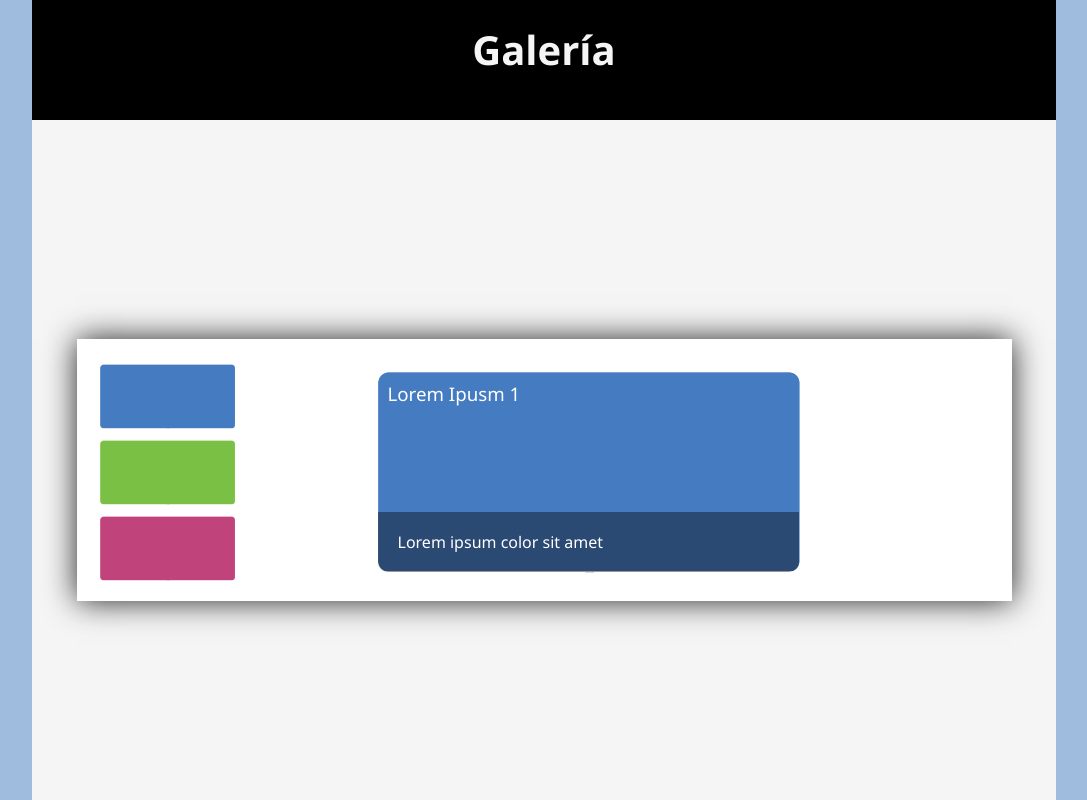
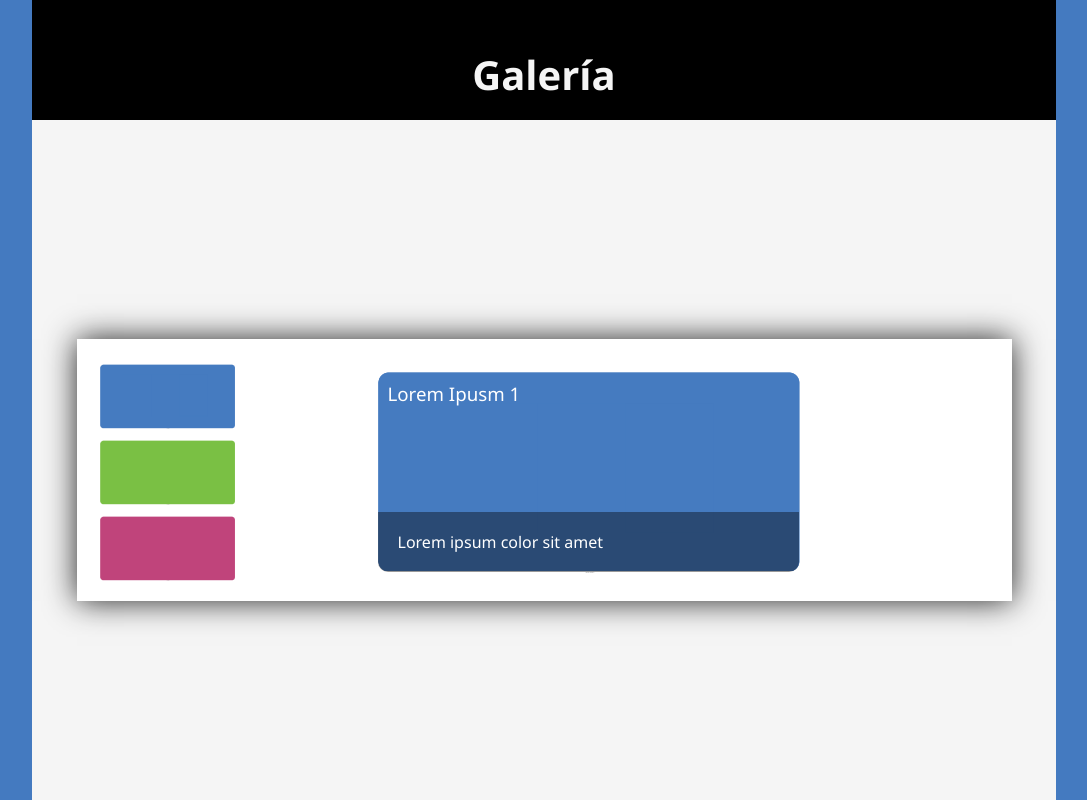
Before and after one commit to Alberto-mt/HTML5_CSS3, a plain HTML site: page Componentes/Galeria/index.html in a window 1280 px wide. Shown: the whole page, without its empty margins (96-1183 px from the left). Drawn offline with Linux system fonts and the light colour scheme.

Commit message:
Update - Componentes/Galeria

```diff
--- a/Componentes/Galeria/css/styles.css
+++ b/Componentes/Galeria/css/styles.css
@@ -9,7 +9,7 @@
 
 body {
 	width: 100%;
-	background-color: #9fbbde;
+	background-color: #447ac0;
 }
 
 header,
@@ -23,11 +23,11 @@ header {
 	background-color: black;
 }
 
-header h2 {
-	color: whitesmoke;
-	font-size: 2.5em;
-	text-align: center;
-	line-height: 100px;
+header h1 {
+  color: whitesmoke;
+  font-size: 2.5em;
+  text-align: center;
+  line-height: 150px;
 }
 
 main {
--- a/Componentes/Galeria/index.html
+++ b/Componentes/Galeria/index.html
@@ -18,7 +18,7 @@
   </head>
   <body>
     <header>
-      <h2>Galería</h2>
+      <h1>Galería</h1>
     </header>
     <main>
       <div id="galeria">
--- a/Componentes/Menu_acordeon/css/styles.css
+++ b/Componentes/Menu_acordeon/css/styles.css
@@ -31,7 +31,7 @@ header h1 {
 }
 
 main {
-  min-height: 85vh;
+  min-height: 100vh;
   padding-top: 20px;
   background-color: whitesmoke;
   display: flex;
```
